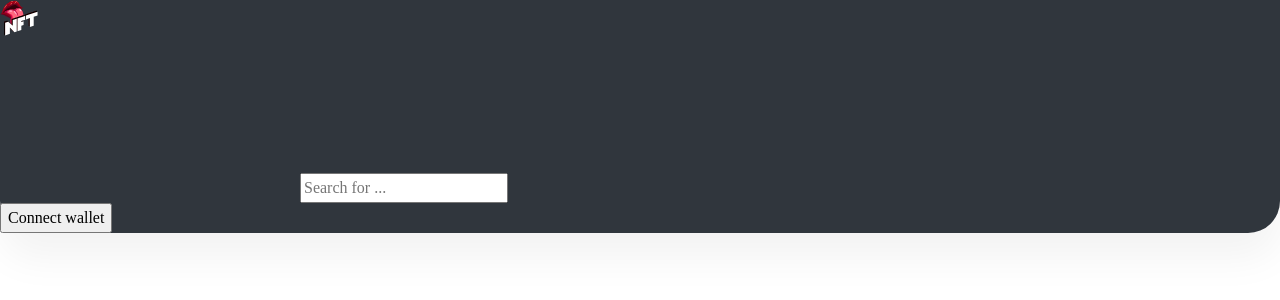
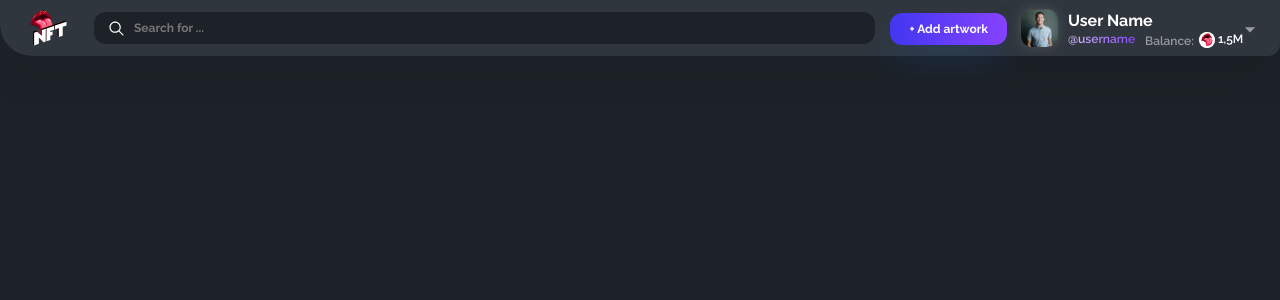
Before and after one commit to danil-jpg/taste-nft, a React (Create React App) app: page / in a window 1280 px wide. Shown: the top 300 px of the page. Built offline with nearby package versions, Linux system fonts and the light colour scheme.

Commit message:
completed post-initial setup and header comp

```diff
--- a/src/App.js
+++ b/src/App.js
@@ -1,5 +1,5 @@
+import "./assets/styles/main.scss";
 import Header from "./components/Header";
-import nullStyle from "./assets/styles/_nullstyle.css";
 
 function App() {
   return (
--- a/src/assets/styles/_header.scss
+++ /dev/null
@@ -1,21 +0,0 @@
-.header {
-  max-width: 1366px;
-  width: 100%;
-  background: #30363d;
-  box-shadow: 0px 25px 40px rgba(0, 0, 0, 0.05);
-  border-radius: 0px 0px 32px 32px;
-  position: fixed;
-  top: 0;
-  left: 0;
-}
-
-.logo {
-  width: 38px;
-  height: 36px;
-  position: relative;
-}
-
-.icon-search {
-  width: 15px;
-  height: 15px;
-}
--- a/src/assets/styles/_nullstyle.css
+++ b/src/assets/styles/_nullstyle.css
@@ -26,7 +26,13 @@ figcaption,
 blockquote,
 dl,
 dd {
+  font-size: inherit;
+  font-weight: inherit;
+  font-family: "Raleway";
+  font-weight: 600;
   margin: 0;
+  font-size: 14px;
+  color: #fff;
 }
 
 /* Выставляем основные настройки по-умолчанию для body */
@@ -66,6 +72,9 @@ textarea,
 select {
   font: inherit;
 }
+button {
+  cursor: pointer;
+}
 
 /* Удаляем все анимации и переходы для людей, которые предпочитай их не использовать */
 @media (prefers-reduced-motion: reduce) {
--- /dev/null
+++ b/src/assets/styles/components/_header.scss
@@ -0,0 +1,227 @@
+.header {
+  max-width: 1366px;
+  width: 100%;
+  background: #30363d;
+  box-shadow: 0px 25px 40px rgba(0, 0, 0, 0.05);
+  border-radius: 0px 0px 32px 32px;
+  position: fixed;
+  top: 0;
+  left: 50%;
+  transform: translateX(-50%);
+  display: flex;
+  height: 56px;
+}
+
+.logo {
+  width: 38px;
+  height: 36px;
+  position: relative;
+  margin-top: 28px;
+  margin-left: 29px;
+  flex-basis: 38px;
+  flex-shrink: 0;
+  margin-top: 10px;
+}
+
+.icon-search {
+  width: 15px;
+  height: 15px;
+}
+
+.header__btn {
+  font-size: 12px;
+  line-height: 14px;
+  padding: 9px 19px;
+  max-height: 32px;
+  align-self: center;
+  min-width: 126px;
+  font-weight: 700;
+  font-size: 12px;
+  line-height: 14px;
+  margin-left: 18px;
+  margin-top: 0px;
+}
+.common-btn {
+  background: linear-gradient(270deg, #8743ff 0%, #4136f1 100%);
+  box-shadow: 0px 15px 30px rgba(20, 102, 204, 0.16);
+  border-radius: 12px;
+  color: #ffffff;
+  border: none;
+}
+.header__input-wr {
+  max-width: 1104px;
+  width: 100%;
+  height: 32px;
+  background: #1d2228;
+  border-radius: 12px;
+  position: relative;
+  margin-top: 12px;
+  margin-left: 27px;
+}
+.icon-search {
+  position: absolute;
+  width: 15px;
+  height: 15px;
+  left: 14.5px;
+  top: 8.5px;
+  fill: white;
+  cursor: pointer;
+}
+.header__input {
+  margin-left: 40px;
+  background: none;
+  border: none;
+  width: 96%;
+  height: 100%;
+  border-radius: 12px;
+  padding-left: 0px;
+  color: white;
+  font-weight: 700;
+  font-size: 12px;
+  line-height: 14px;
+
+  &:focus {
+    outline: none;
+  }
+}
+
+.header__logedIn-wr {
+  display: grid;
+  width: 663px;
+  grid-template-columns: 33% 1fr;
+}
+
+.header__btn-add-art {
+  font-weight: 700;
+  font-size: 12px;
+  line-height: 14px;
+  max-width: 117px;
+  max-height: 32px;
+
+  margin-top: 13px;
+  margin-left: 15px;
+}
+
+.header__user-wr {
+  background: #30363d;
+  box-shadow: 0px 25px 40px rgba(0, 0, 0, 0.05);
+  border-radius: 12px;
+  width: 100%;
+  display: grid;
+  position: relative;
+  max-width: 100%;
+  grid-template-columns: 24% 1fr;
+  max-height: 56px;
+  &.active {
+    max-height: 200px;
+    .header__user-more-wr {
+      opacity: 1;
+      pointer-events: all;
+    }
+  }
+}
+
+.header__user-_avatar {
+  position: relative;
+  top: 2px;
+  left: -2px;
+}
+
+.header__user-info-wr {
+  transform: translate(-6px);
+  margin-top: 11px;
+}
+
+.header__user-info_name {
+  font-size: 16px;
+  line-height: 19px;
+  font-weight: 700;
+}
+
+.header__user-info_sub-wr {
+  display: flex;
+  margin-top: 2px;
+}
+.header__user-info_sub_name {
+  background: linear-gradient(270deg, #8743ff 0%, #d8c2ff 100%);
+  -webkit-background-clip: text;
+  -webkit-text-fill-color: transparent;
+  background-clip: text;
+  text-fill-color: transparent;
+  font-size: 12px;
+  line-height: 14px;
+}
+.header__user-info_sub_bal-wr {
+  display: flex;
+  margin-left: 10px;
+  font-style: normal;
+  font-weight: 600;
+}
+.header__user-info_sub_bal-text {
+  color: rgba(255, 255, 255, 0.5);
+  font-size: 12px;
+}
+.tongue {
+  width: 16px;
+  height: 16px;
+  margin-left: 5px;
+  border-radius: 17px;
+}
+
+.header__user-info_sub_bal-num {
+  font-size: 12px;
+  line-height: 14px;
+  margin-left: 3px;
+}
+
+.header__logedIn_show-more-btn {
+  border: none;
+  background: none;
+  position: absolute;
+  right: 18px;
+  top: 17px;
+  cursor: pointer;
+}
+
+.showMore {
+  width: 12px;
+  height: 7px;
+  transition: 0.3s;
+  &.active {
+    transform: rotate(180deg);
+  }
+}
+
+.header__user-more-wr {
+  grid-column: 1/3;
+  padding: 0px 17px;
+
+  opacity: 0;
+  pointer-events: none;
+  transition: 0.3s;
+  &.active {
+    opacity: 1;
+    pointer-events: all;
+  }
+}
+
+.header__user-more_hash {
+  color: rgba(255, 255, 255, 0.5);
+  margin-bottom: 7px;
+}
+
+.header__user-more_link {
+  line-height: 18px;
+  margin-bottom: 7px;
+}
+.header_user-more_link_exit {
+  color: #ff5e54;
+}
+// <div className="header__user-more-wr">
+// <ul>
+//   <p className="header__user-more_hash">Address: 0c0xcx1cx606g4516x51g1...</p>
+//   <li className="header__user-more_link"></li>
+//   <li className="header__user-more_link"></li>
+//   <li className="header__user-more_link header_user-more_link_exit"></li>
+// </ul>
+// </div>
--- a/src/assets/styles/main.scss
+++ b/src/assets/styles/main.scss
@@ -1,3 +1,15 @@
+@import "./_nullstyle.css";
+@import "./components/header.scss";
+
 .container {
   max-width: 1316px;
 }
+
+body {
+  font-family: "Raleway";
+  font-style: normal;
+  font-weight: 600;
+  font-size: 14px;
+  background-color: #1d2228;
+  color: #ffffff;
+}
--- a/src/components/Header.js
+++ b/src/components/Header.js
@@ -1,17 +1,56 @@
-import React from "react";
-import header from "../assets/styles/_header.scss";
+import React, { useState } from "react";
+import header from "../assets/styles/components/_header.scss";
 import sprites from "../assets/sprites.svg";
 import { IconRenderer as Icon } from "./UI/IconRenderer.js";
 
 const Header = () => {
+  const [input, setInput] = useState("");
+  const [logedIn, setLogStatus] = useState(true);
+  const [showMore, setShowMore] = useState(false);
+
+  const logedInFoo = () => {
+    return (
+      <div className="header__logedIn-wr">
+        <button className="header__btn-add-art common-btn">+ Add artwork</button>
+        <div className={showMore ? "header__user-wr active" : "header__user-wr"}>
+          <img className="header__user-_avatar" src={require("../assets/img/avatar.png")} alt="img" />
+          <div className="header__user-info-wr">
+            <p className="header__user-info_name">User Name</p>
+            <div className="header__user-info_sub-wr">
+              <p className="header__user-info_sub_name">@username</p>
+              <div className="header__user-info_sub_bal-wr">
+                <p className="header__user-info_sub_bal-text">Balance:</p>
+                <Icon id={"tongue"} className="tongue"></Icon>
+                <p className="header__user-info_sub_bal-num">1,5M</p>
+              </div>
+            </div>
+          </div>
+          <button className={"header__logedIn_show-more-btn"} onClick={() => setShowMore(!showMore)}>
+            <Icon id={"showMore"} className={showMore ? "showMore active" : "showMore "}></Icon>
+          </button>
+
+          <div className="header__user-more-wr">
+            <p className="header__user-more_hash">Address: 0c0xcx1cx606g4516x51g1...</p>
+
+            <ul className="header__user-more-list">
+              <li className="header__user-more_link">My profile</li>
+              <li className="header__user-more_link">Balance settings</li>
+              <li className="header__user-more_link header_user-more_link_exit">Log out</li>
+            </ul>
+          </div>
+        </div>
+      </div>
+    );
+  };
+
   return (
     <header className="header">
       <Icon id={"logo"} className="logo"></Icon>
       <div className="header__input-wr">
-        <Icon id={"search-icon"} className="search-icon"></Icon>
-        <input type="text" placeholder="Search for ..." className="header__input" />
+        <Icon id={"icon-search"} className="icon-search"></Icon>
+        <input type="text" placeholder="Search for ..." className="header__input" value={input} onChange={(e) => setInput(e.target.value)} />
       </div>
-      <button className="header__btn common-btn">Connect wallet</button>
+      {logedIn ? logedInFoo() : <button className="header__btn common-btn">Connect wallet</button>}
     </header>
   );
 };
```
Also changed, not shown: src/assets/img/avatar.png (added), src/assets/sprites.svg.
